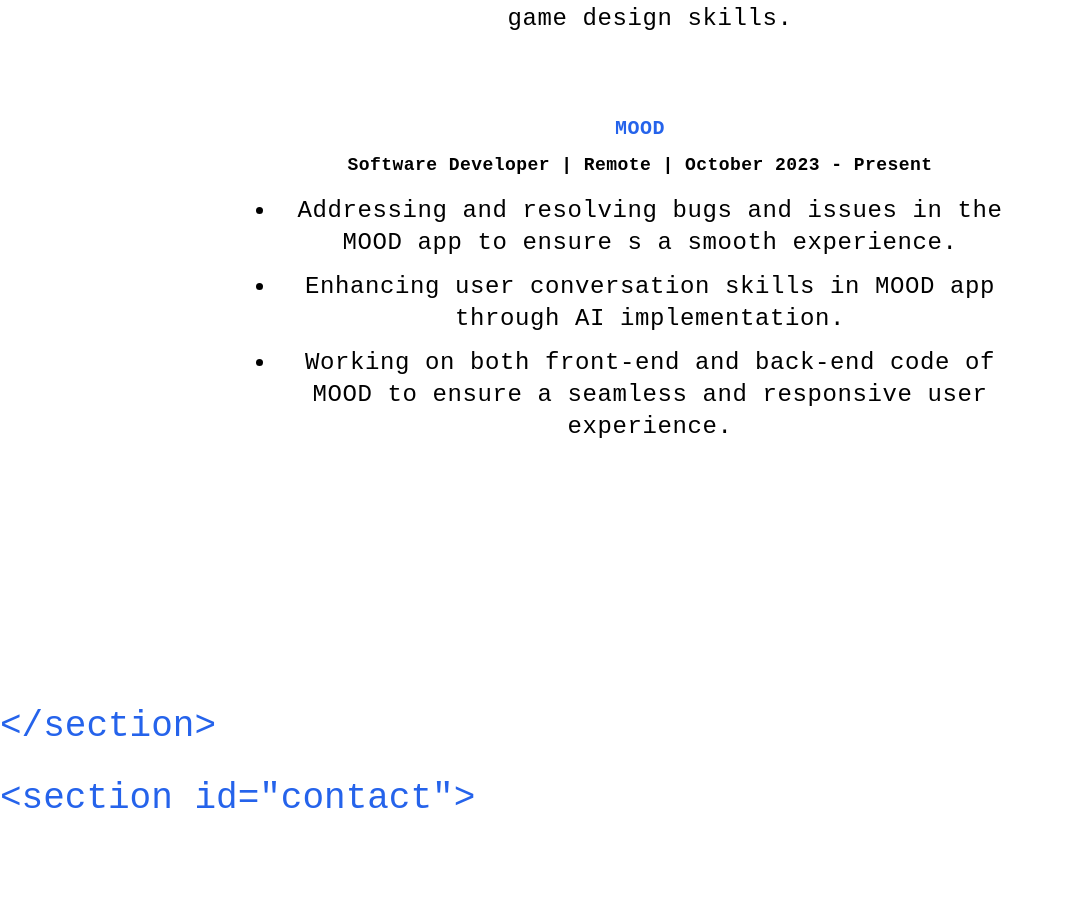
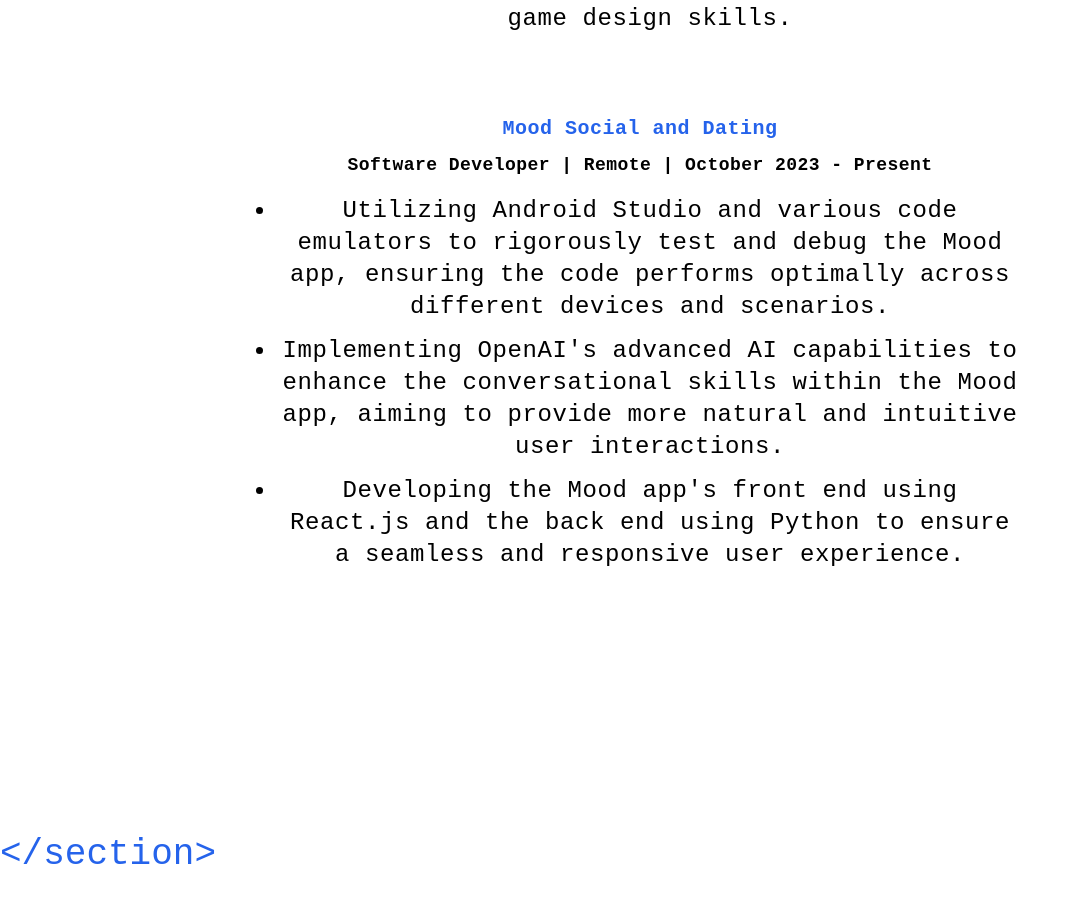
Before and after one commit to John-Naquin/Portfolio, a React (Create React App) app: page / in a window 1280 px wide. Shown: the part 5447-6354 px from the top of the page, without its empty margins (0-1077 px from the left). Built offline with nearby package versions, Linux system fonts and the light colour scheme.

Commit message:
Fixed up Mood Desription

```diff
--- a/src/components/Work.js
+++ b/src/components/Work.js
@@ -48,12 +48,12 @@
             </div>
 
             <div className="mb-20 text-center">
-                <h4 className="text-xl font-bold tracking-wide mt-4 text-blue-600">MOOD</h4>
+                <h4 className="text-xl font-bold tracking-wide mt-4 text-blue-600">Mood Social and Dating</h4>
                 <h5 className="text-lg font-semibold tracking-wide mt-2 text-black">Software Developer | Remote | October 2023 - Present</h5>
                 <ul className="text-xl md:text-2xl tracking-wide mt-4 mx-auto max-w-3xl list-disc pl-5 leading-loose">
-                    <li className="my-3">Addressing and resolving bugs and issues in the MOOD app to ensure s a smooth experience.</li>
-                    <li className="my-3">Enhancing user conversation skills in MOOD app through AI implementation.</li>
-                    <li className="my-3">Working on both front-end and back-end code of MOOD to ensure a seamless and responsive user experience.</li>
+                    <li className="my-3">Utilizing Android Studio and various code emulators to rigorously test and debug the Mood app, ensuring the code performs optimally across different devices and scenarios.</li>
+                    <li className="my-3">Implementing OpenAI's advanced AI capabilities to enhance the conversational skills within the Mood app, aiming to provide more natural and intuitive user interactions.</li>
+                    <li className="my-3">Developing the Mood app's front end using React.js and the back end using Python to ensure a seamless and responsive user experience.</li>
                 </ul>
             </div>
 
```
